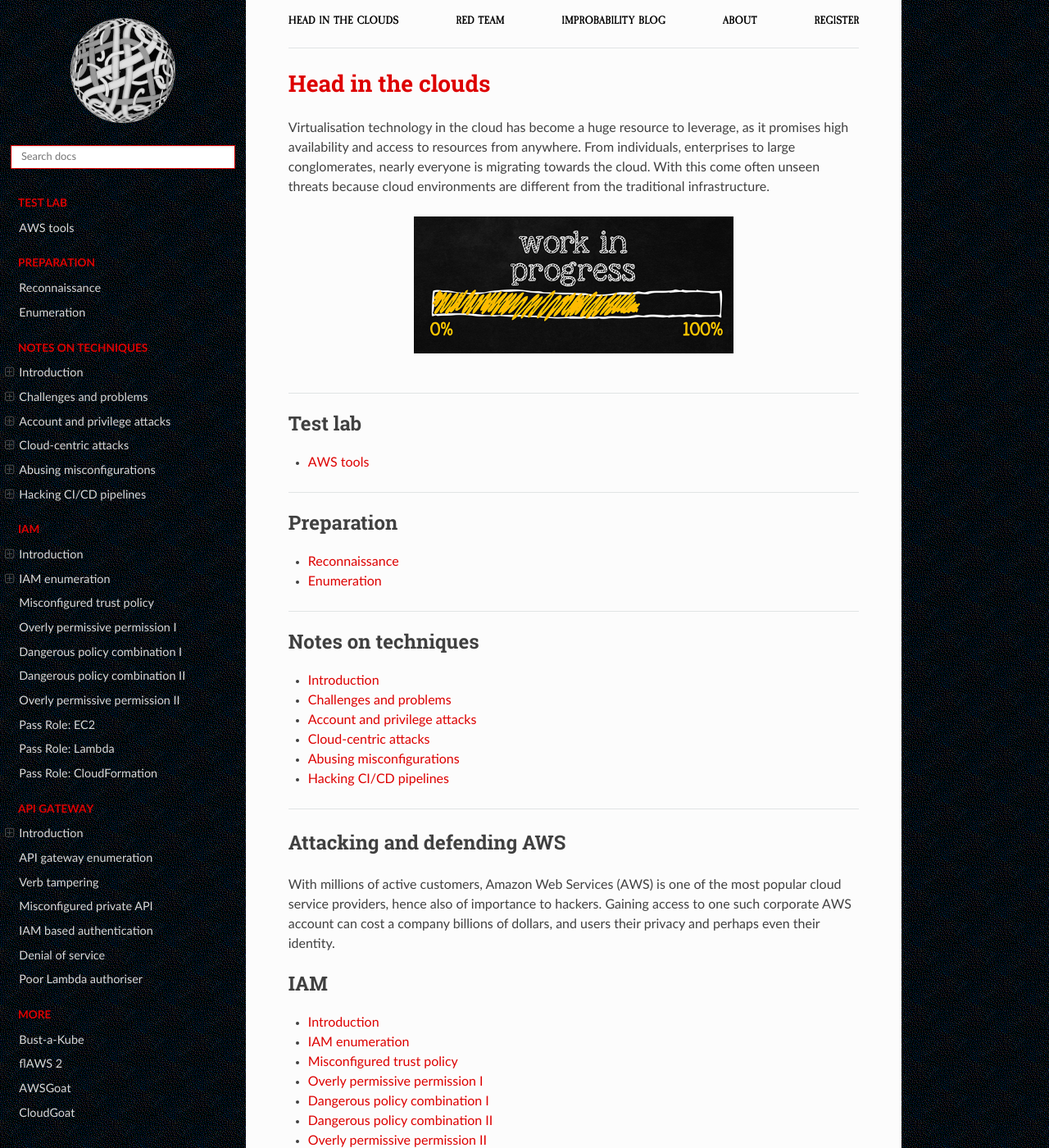
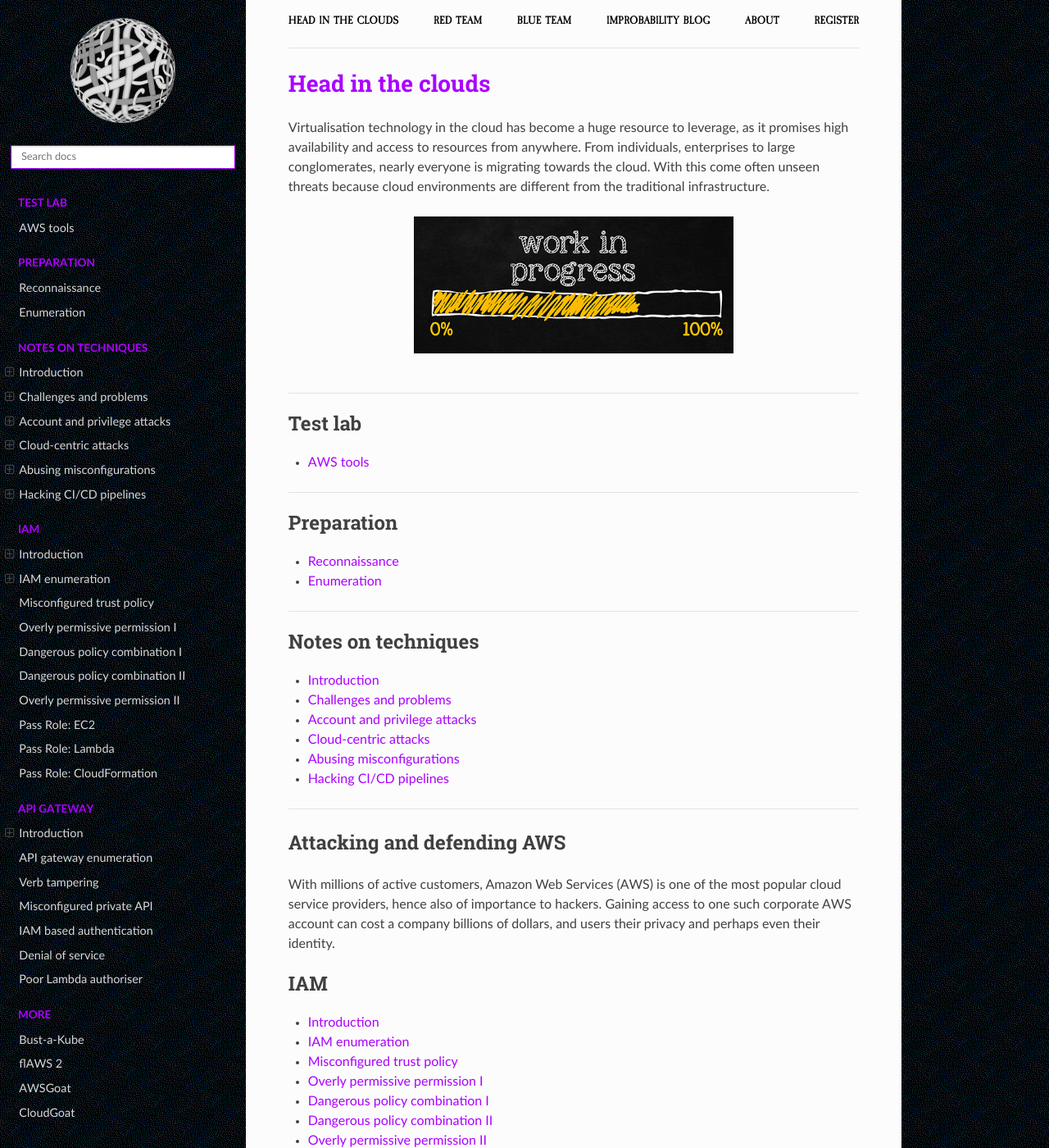
Before and after one commit to tymyrddin/red-cloud, a Sphinx documentation site: the page built from source/index.rst, in a window 1280 px wide and 1400 px high. Shown: the whole window at 82% size. Built offline with Sphinx 7.4.7 and the Read the Docs theme 2.0.0, drawn with Linux system fonts in a browser that asks for light colours.

```diff
--- a/source/_static/css/custom.css
+++ b/source/_static/css/custom.css
@@ -1,21 +1,21 @@
 h1 {
-  color: #DD0000;
+  color: #AA00FF;
 }
 
 a {
-  color: #DD0000;
+  color: #AA00FF;
 }
 
 a:hover {
-  color: #FF0000;
+  color: #CC00FF;
 }
 
 .wy-nav .wy-menu-vertical header {
-  color: #DD0000
+  color: #AA00FF;
 }
 
 .wy-menu-vertical header, .wy-menu-vertical p.caption {
-  color: #DD0000;
+  color: #AA00FF;
 }
 
 .wy-side-nav-search {
@@ -27,7 +27,7 @@
   width: 100%;
   border-radius: 0px;
   padding: 6px 12px;
-  border-color: #DD0000;
+  border-color: #AA00FF;
 }
 
 .highlight {
@@ -36,8 +36,10 @@
 }
 
 .wy-nav-top {
-  background: #990000;
+  background: #AA00FF;
 }
+
+
 
 /* Breadcrumbs as navbar
 ***********************************/
--- a/source/_templates/breadcrumbs.html
+++ b/source/_templates/breadcrumbs.html
@@ -3,6 +3,7 @@
             <ul>
                 <li class="nav__item"><a href="https://cloud.tymyrddin.dev/" class="nav__link">Head in the clouds</a></li>
                 <li class="nav__item"><a href="https://red.tymyrddin.dev/" class="nav__link">Red Team</a></li>
+                <li class="nav__item"><a href="https://blue.tymyrddin.dev/" class="nav__link">Blue Team</a></li>
                 <li class="nav__item"><a href="https://uu.tymyrddin.dev/blog/" class="nav__link">Improbability Blog</a></li>
                 <li class="nav__item"><a href="https://uu.tymyrddin.dev/about/" class="nav__link">About</a></li>
                 <li class="nav__item"><a href="https://uu.tymyrddin.dev/registration/" class="nav__link">Register</a></li>
```
